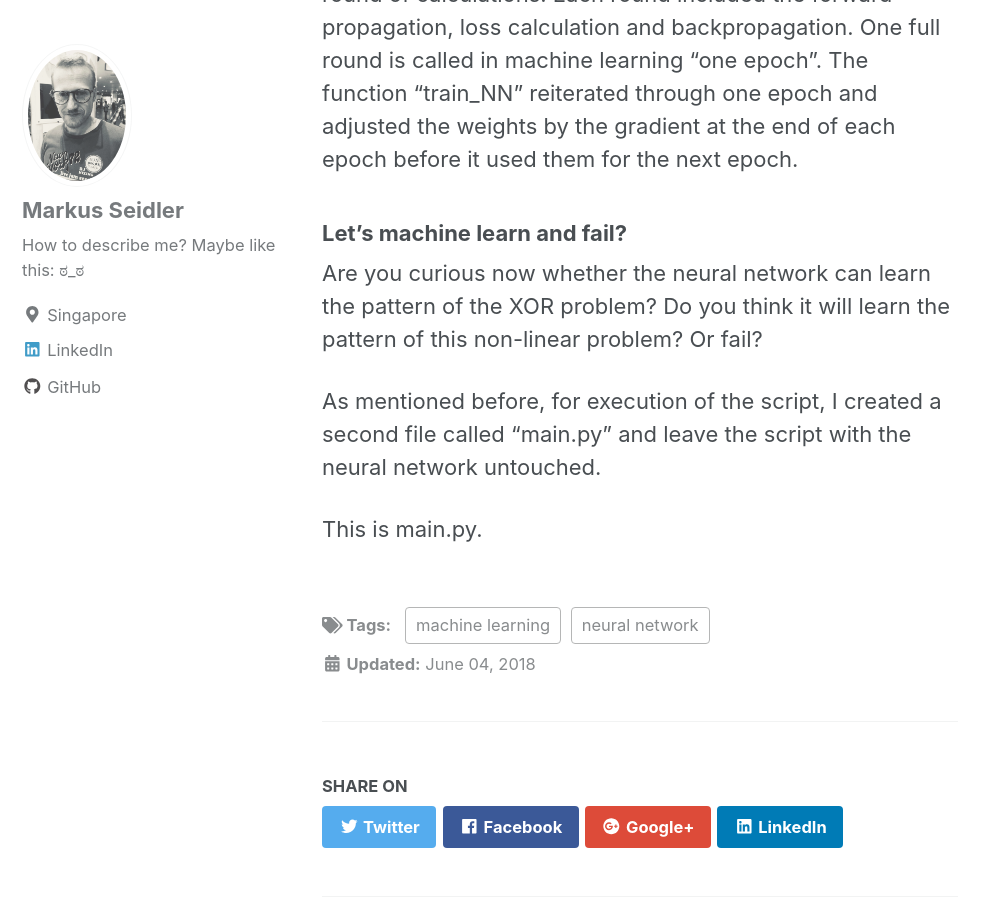
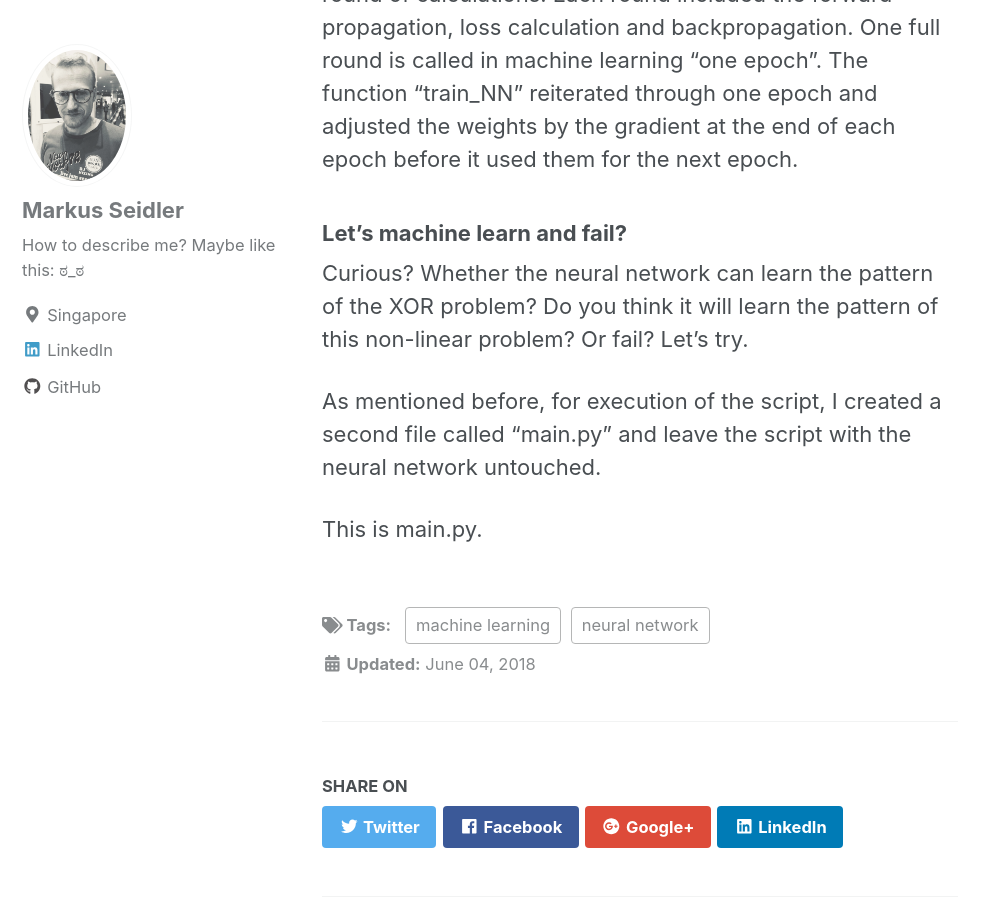
Before and after one commit to markusseidler/markusseidler.github.io, a Jekyll site: the page built from _posts/2018-06-04-FirstNN.md, in a window 1280 px wide and 900 px high, scrolled down 14791 px. Shown: the whole window, without its empty margins (0-990 px from the left). Built offline with Jekyll 4.4.1, drawn with Linux system fonts in a browser that asks for light colours; nearby versions of some CDN libraries.

Commit message:
learn it2

```diff
--- a/_posts/2018-06-04-FirstNN.md
+++ b/_posts/2018-06-04-FirstNN.md
@@ -374,8 +374,8 @@ the next epoch.
 
 ### Let's machine learn and fail?
 
-Are you curious now whether the neural network can learn the pattern of the XOR problem?
-Do you think it will learn the pattern of this non-linear problem? Or fail?
+Curious? Whether the neural network can learn the pattern of the XOR problem?
+Do you think it will learn the pattern of this non-linear problem? Or fail? Let's try.
 
 As mentioned before, for execution of the script, I created a second file called "main.py" and
 leave the script with the neural network untouched.
```
